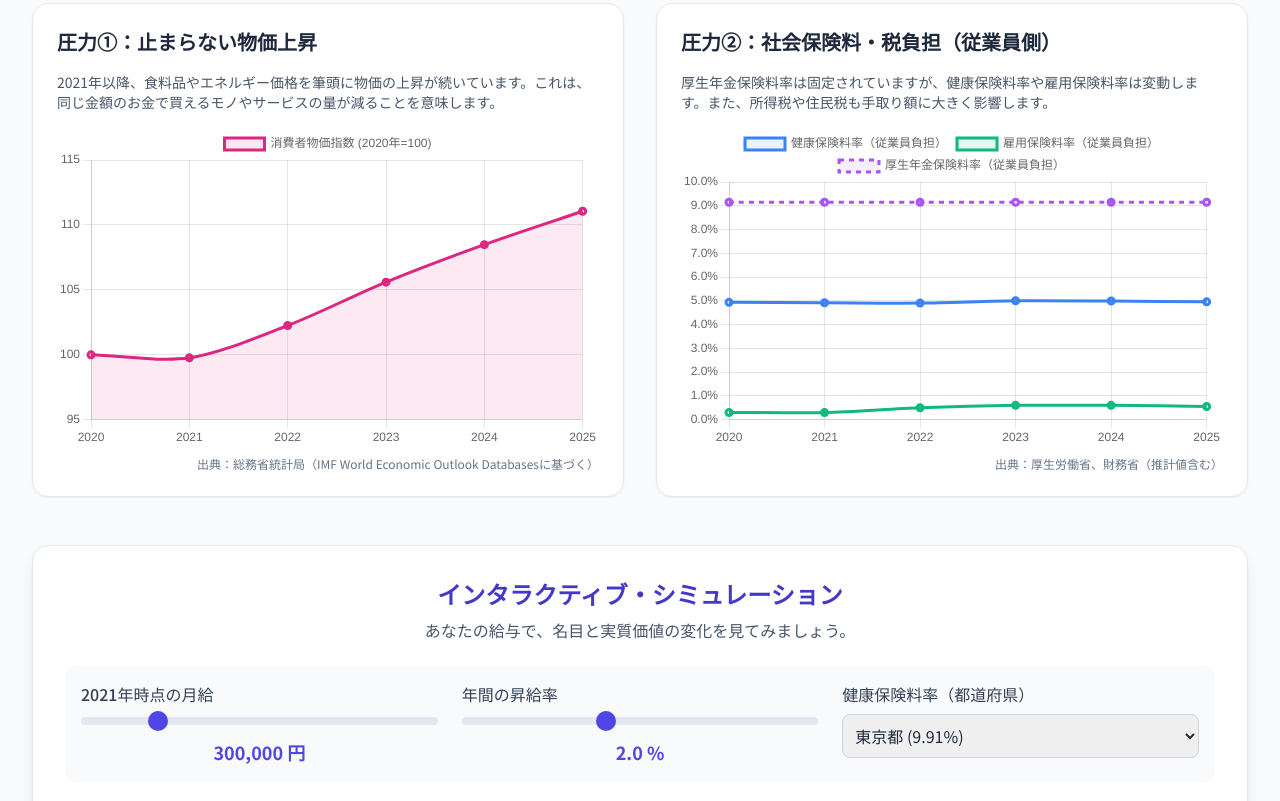
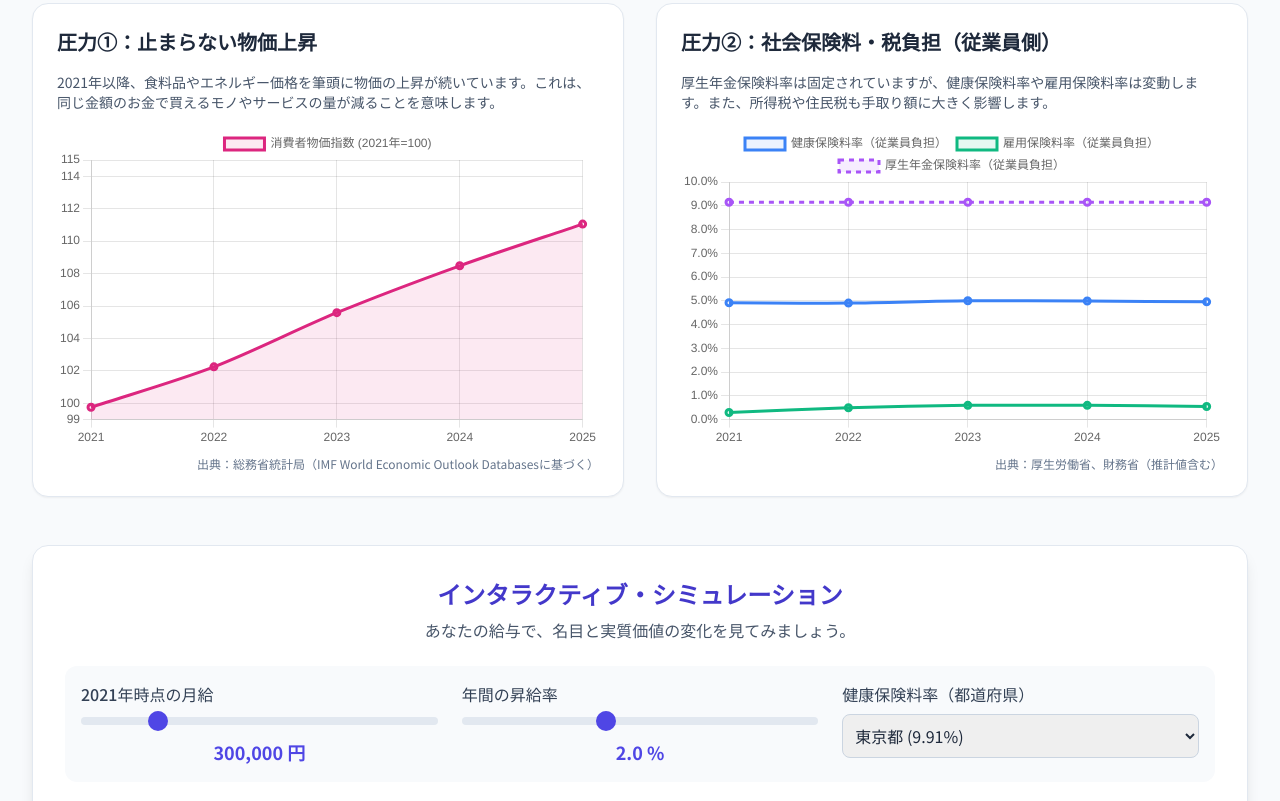
Before and after one commit to shngmsw/salary-real-value-analyzer-jp, a plain HTML site: page index.html in a window 1280 px wide. Shown: the part 559-1360 px from the top of the page. Drawn offline with nearby package versions, Linux system fonts and the light colour scheme.

Commit message:
Update index.html

```diff
--- a/index.html
+++ b/index.html
@@ -8,7 +8,7 @@
     <script src="https://cdn.jsdelivr.net/npm/chart.js"></script>
     <link href="https://fonts.googleapis.com/css2?family=Noto+Sans+JP:wght@400;500;700&display=swap" rel="stylesheet">
     <!-- Chosen Palette: Warm Neutral (Slate, Zinc, Stone) -->
-    <!-- Application Structure Plan: The application is structured as a narrative analysis. It starts with a high-level summary (Section 1), then delves into the external pressures of inflation and social insurance costs (Section 2), provides an interactive simulation tool for personalized analysis (Section 3), introduces the company's perspective on rising costs (Section 4), details data sources (Section 5), and concludes with a summary of findings (Section 6). This structure guides the user from the problem statement to the underlying causes and their personal and corporate impact, making complex economic data understandable and relevant. The core of the app is the simulator, allowing users to see how these factors affect different salary levels directly. -->
+    <!-- Application Structure Plan: The application is structured as a narrative analysis. It starts with a high-level summary (Section 1), then delves into the external pressures of inflation and social insurance costs (Section 2), provides an interactive simulation tool for personalized analysis (Section 3), introduces the company's perspective on rising costs (Section 4), details data sources (Section 5), and concludes with a summary of findings (Section 6). This structure guides the user from the problem statement to the underlying causes and their personal and corporate impact, making complex economic data understandable and relevant. The core of the app is the simulator, allowing users to easily explore, interact with, understand, and synthesize all key information. -->
     <!-- Visualization & Content Choices:
         - Key Metrics (Stat Cards): Goal: Inform. Method: Large numbers in HTML/Tailwind. Justification: Quickly convey the core problem (nominal vs. real wage change).
         - CPI/Insurance Charts (Line/Bar): Goal: Show Change/Compare. Method: Chart.js Canvas. Interaction: Tooltips. Justification: Clearly visualize the "hidden" costs driving the problem. These are static context providers for the main interactive chart.
@@ -388,10 +388,9 @@
         document.addEventListener('DOMContentLoaded', function () {
 
             const DATA = {
-                years: [2020, 2021, 2022, 2023, 2024, 2025], // 2020年を追加
-                // 消費者物価指数 (2020年=99.99とした指数) - IMF World Economic Outlook Databasesに基づく
+                years: [2021, 2022, 2023, 2024, 2025], // 2021年スタートに統一
+                // 消費者物価指数 (2021年=99.76とした指数) - IMF World Economic Outlook Databasesに基づく
                 cpi: {
-                    2020: 99.99,
                     2021: 99.76,
                     2022: 102.25,
                     2023: 105.59,
@@ -416,7 +415,6 @@
 
                     // 雇用保険料率 (従業員負担と企業負担)
                     employment: {
-                        2020: { employee: 0.003, employer: 0.006 }, // 2020年度は3/1000 (本人), 9.5/1000 (全体) -> 企業 6.5/1000
                         2021: { employee: 0.003, employer: 0.006 }, // 2021年度は3/1000 (本人), 6/1000 (企業)
                         2022: { employee: 0.005, employer: 0.0085 }, // 2022年10月以降 5/1000 (本人), 13.5/1000 (全体) -> 企業 8.5/1000
                         2023: { employee: 0.006, employer: 0.0095 }, // 令和5年度 6/1000 (本人), 15.5/1000 (全体) -> 企業 9.5/1000
@@ -425,7 +423,6 @@
                     },
                     // 介護保険料率 (従業員負担と企業負担) - 40歳以上64歳以下
                     nursingCare: {
-                        2020: 0.00895, // 1.79% / 2 と仮定
                         2021: 0.00895, // 1.79% / 2
                         2022: 0.00815, // 1.63% / 2
                         2023: 0.008,   // 1.60% / 2
@@ -433,7 +430,6 @@
                         2025: 0.00795  // 1.59% / 2
                     },
                     nursingCareEmployer: { // 企業負担も同率
-                        2020: 0.00895,
                         2021: 0.00895,
                         2022: 0.00815,
                         2023: 0.008,
@@ -443,7 +439,6 @@
                     // 健康保険料率 (従業員負担) - 都道府県別、東京都をデフォルト
                     health: {
                         tokyo: {
-                            2020: 0.04935, // 9.87% / 2 と仮定 (令和2年3月分～98.7/1000)
                             2021: 0.0492, // 9.84% / 2 (令和3年3月分～98.4/1000)
                             2022: 0.04905, // 9.81% / 2 (令和4年3月分～98.1/1000)
                             2023: 0.0500, // 10.00% / 2 (令和5年3月分～100.0/1000)
@@ -453,7 +448,6 @@
                     },
                     healthEmployer: { // 企業負担も同率
                         tokyo: {
-                            2020: 0.04935,
                             2021: 0.0492,
                             2022: 0.04905,
                             2023: 0.0500,
@@ -464,7 +458,6 @@
                 },
                 // 基礎控除額 (年額)
                 basicDeduction: {
-                    2020: 480000,
                     2021: 480000,
                     2022: 480000,
                     2023: 480000,
@@ -483,7 +476,6 @@
                         return 1950000; // 上限額
                     },
                     minGuaranteed: { // 2025年分以後
-                        2020: 550000,
                         2021: 550000,
                         2022: 550000,
                         2023: 550000,
@@ -818,7 +810,7 @@
                     data: {
                         labels: DATA.years,
                         datasets: [{
-                            label: '消費者物価指数 (2020年=100)',
+                            label: '消費者物価指数 (2021年=100)', // ラベルを2021年基準に変更
                             borderColor: 'rgb(220, 38, 127)',
                             backgroundColor: 'rgba(220, 38, 127, 0.1)',
                             fill: true,
@@ -843,7 +835,7 @@
                         scales: {
                             y: {
                                 beginAtZero: false,
-                                min: 95,
+                                min: 99, // 2021年データに合わせて調整
                                 max: 115,
                                 ticks: {
                                     callback: function(value) {
```
